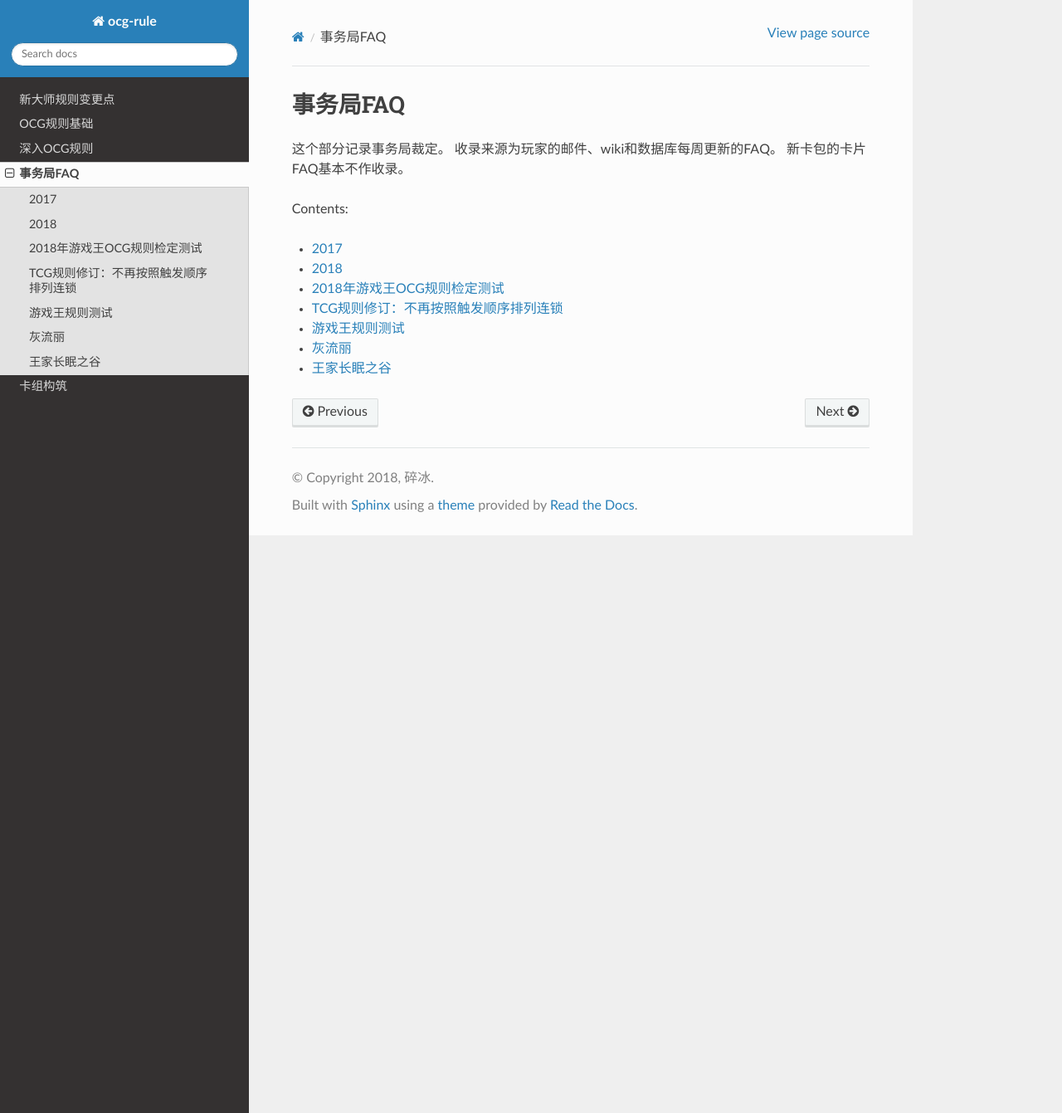
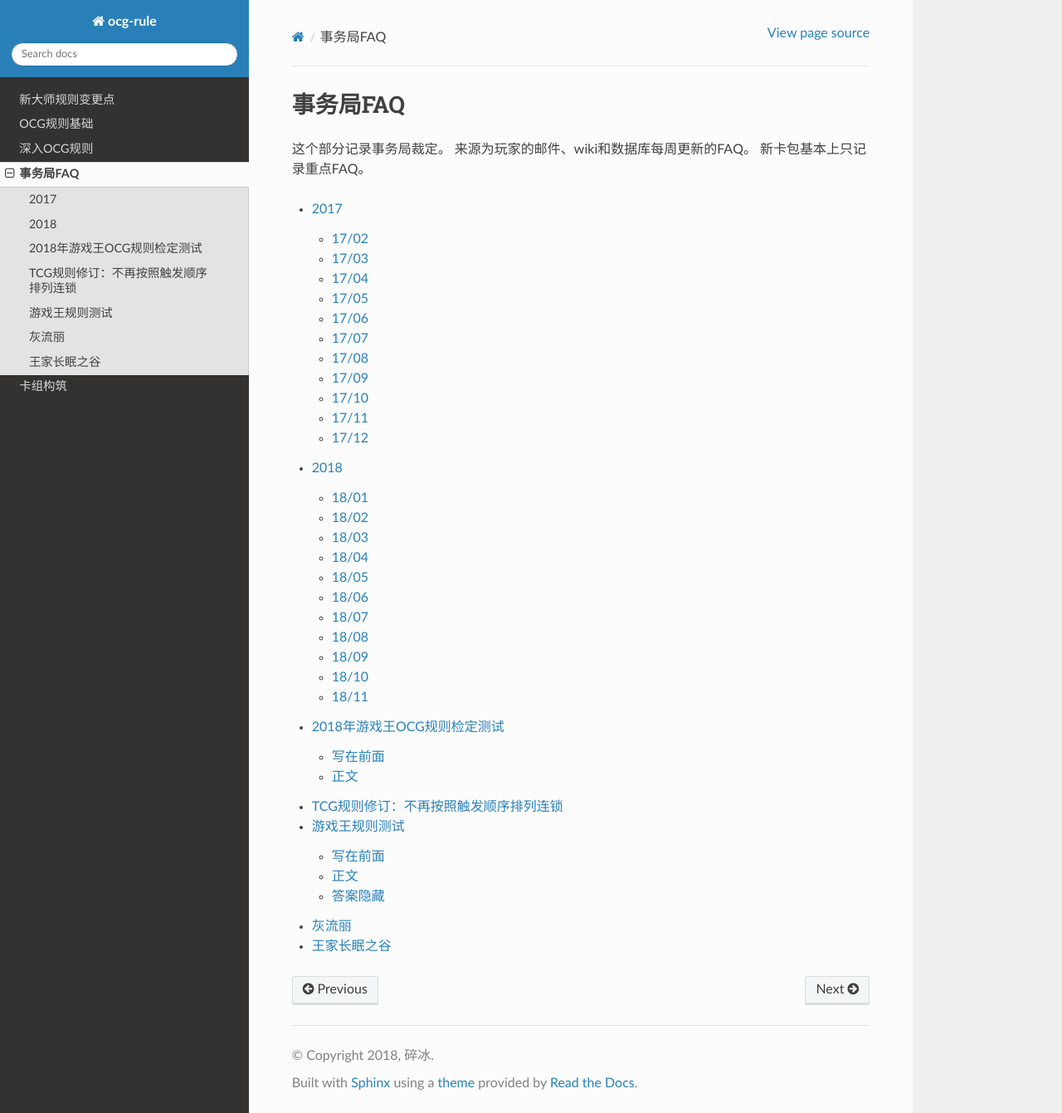
Before and after one commit to lucays/OCG-Rule-documentation, a Sphinx documentation site: the page built from source/chapters/p03_faq.rst, in a window 1280 px wide and 1341 px high. Shown: the whole window at 83% size. Built offline with Sphinx 7.4.7 and the Read the Docs theme 2.0.0, drawn with Linux system fonts in a browser that asks for light colours; pages that are not in the unit, such as notebooks, are missing from menus.

Commit message:
修改目录结构

```diff
--- a/source/chapters/p03_faq.rst
+++ b/source/chapters/p03_faq.rst
@@ -3,14 +3,11 @@
 =============================
 
 这个部分记录事务局裁定。
-收录来源为玩家的邮件、wiki和数据库每周更新的FAQ。
-新卡包的卡片FAQ基本不作收录。
-
-
-Contents:
+来源为玩家的邮件、wiki和数据库每周更新的FAQ。
+新卡包基本上只记录重点FAQ。
 
 .. toctree::
-   :maxdepth: 1
+   :maxdepth: 2
    :glob:
 
    ../c03/*
--- a/source/chapters/p04_deck.rst
+++ b/source/chapters/p04_deck.rst
@@ -2,11 +2,10 @@
 卡组构筑
 =============================
 
-
-Contents:
+这个部分是卡组教程。
 
 .. toctree::
-   :maxdepth: 1
+   :maxdepth: 2
    :glob:
 
    ../c04/*
--- a/source/index.rst
+++ b/source/index.rst
@@ -37,9 +37,8 @@ Welcome to ocg-rule's documentation!
 =======
 
 .. toctree::
-   :maxdepth: 4
+   :maxdepth: 3
    :glob:
 
-   preface
    新大师规则变更点
    chapters/*
```
Also changed, not shown: source/chapters/p01_ocg_rule_base.rst (+2 -5 lines), source/chapters/p02_ocg_rule_more.rst (+2 -5 lines).
